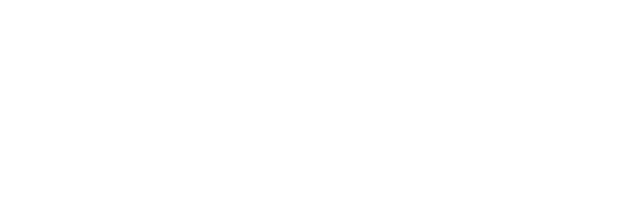
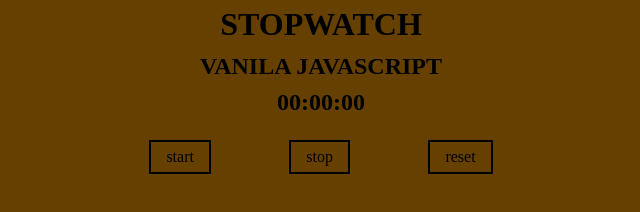
Before and after one commit to vzaporozky/stopWatrch_JS, a plain HTML site: page index.html in a window 1280 px wide. Shown: the whole page, without its empty margins (319-959 px from the left). Drawn offline with Linux system fonts and the light colour scheme; the site is published under a folder, as on GitHub Pages, so addresses that start at the root find nothing.

Commit message:
change for git pages

```diff
--- a/index.html
+++ b/index.html
@@ -4,12 +4,12 @@
     <meta charset="UTF-8">
     <meta http-equiv="X-UA-Compatible" content="IE=edge">
     <meta name="viewport" content="width=device-width, initial-scale=1.0">
-    <link href="/css/null.css" rel="stylesheet" type="text/css">
-    <link href="/css/style.css" rel="stylesheet" type="text/css">
+    <link href="css/null.css" rel="stylesheet" type="text/css">
+    <link href="css/style.css" rel="stylesheet" type="text/css">
     <title>Stop Watch JS</title>
 </head>
 <body>
     <div class="main"></div>
-    <script src="/js/script.js"></script>
+    <script src="js/script.js"></script>
 </body>
 </html>
```
